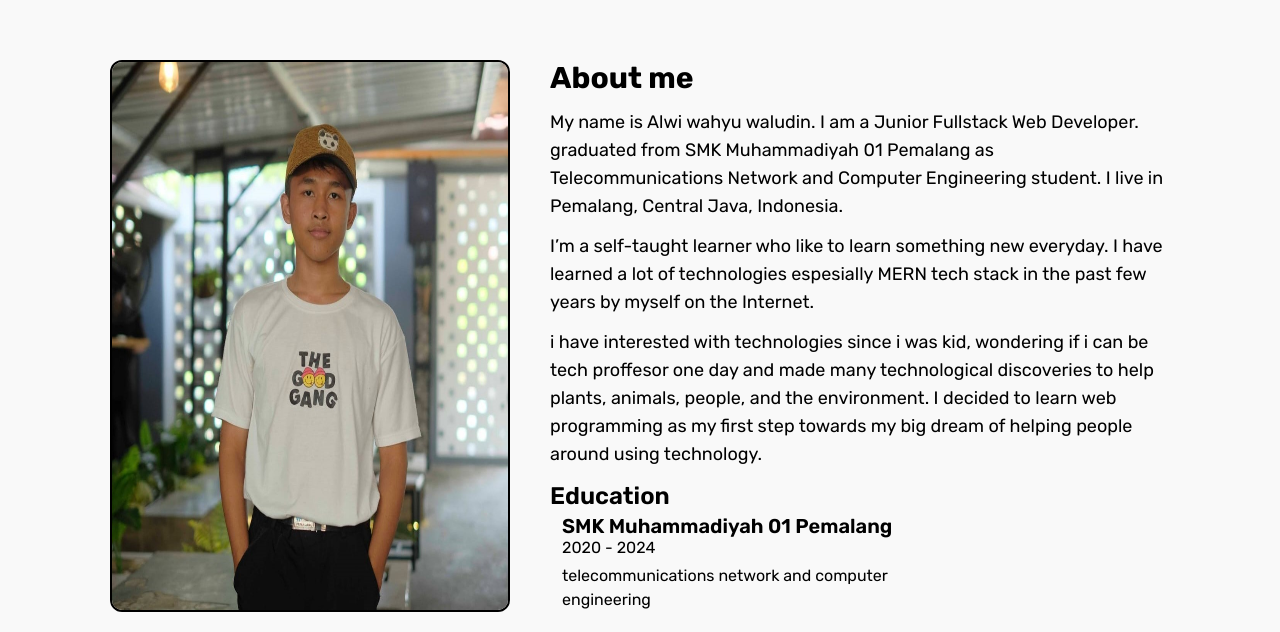
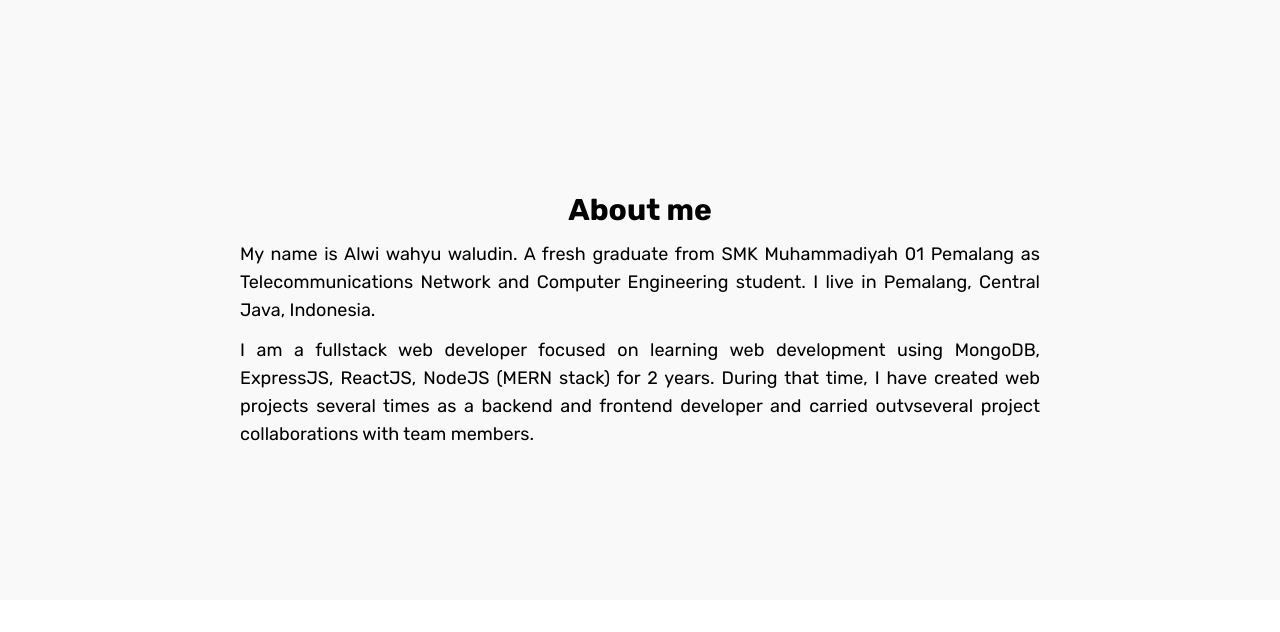
Before and after one commit to Alwisteins/web-portofolio, a Next.js app: page / in a window 1280 px wide. Shown: the part 768-1400 px from the top of the page. After the commit the page ends 1368 px from the top, so only its background shows below. Built offline with nearby package versions, Linux system fonts and the light colour scheme.

Commit message:
add about section

```diff
--- a/src/section/about/About.tsx
+++ b/src/section/about/About.tsx
@@ -1,51 +1,19 @@
-import Image from "next/image";
-import AlwiProfilePict from "@/alwi-django.jpeg";
-
 export default function About() {
   return (
-    <div className="flex justify-center p-5 space-x-10">
-      <Image
-        src={AlwiProfilePict}
-        alt="Alwi Main Image"
-        quality={100}
-        priority
-        width={400}
-        height={350}
-        className="rounded-xl border-2 border-black"
-      />
-
-      <div className="w-2/4">
-        <h1 className="font-bold sm:text-3xl text-lg">About me</h1>
-        <p className="text-xs sm:text-lg pt-3">
-          My name is Alwi wahyu waludin. I am a Junior Fullstack Web Developer.
-          graduated from SMK Muhammadiyah 01 Pemalang as Telecommunications
-          Network and Computer Engineering student. I live in Pemalang, Central
-          Java, Indonesia.
-        </p>
-        <p className="text-xs sm:text-lg pt-3">
-          I’m a self-taught learner who like to learn something new everyday. I
-          have learned a lot of technologies espesially MERN tech stack in the
-          past few years by myself on the Internet.
-        </p>
-        <p className="text-xs sm:text-lg pt-3">
-          i have interested with technologies since i was kid, wondering if i
-          can be tech proffesor one day and made many technological discoveries
-          to help plants, animals, people, and the environment. I decided to
-          learn web programming as my first step towards my big dream of helping
-          people around using technology.
-        </p>
-        <h1 className="font-semibold text-base sm:text-2xl pt-3">Education</h1>
-        <h2 className="text-sm sm:text-xl font-semibold pl-3">
-          SMK Muhammadiyah 01 Pemalang
-        </h2>
-        <p className="text-xs sm:text-base pl-3 relative top-[-4px]">
-          2020 - 2024
-        </p>
-        <p className="text-xs sm:text-base pl-3">
-          telecommunications network and computer <br />
-          engineering
-        </p>
-      </div>
+    <div className="px-10 py-10 sm:px-60 sm:h-[70vh] flex flex-col items-center justify-center">
+      <h1 className="font-bold text-center sm:text-3xl text-2xl">About me</h1>
+      <p className="text-xs text-justify sm:text-lg pt-3">
+        My name is Alwi wahyu waludin. A fresh graduate from SMK Muhammadiyah 01
+        Pemalang as Telecommunications Network and Computer Engineering student.
+        I live in Pemalang, Central Java, Indonesia.
+      </p>
+      <p className="text-xs text-justify sm:text-lg pt-3">
+        I am a fullstack web developer focused on learning web development using
+        MongoDB, ExpressJS, ReactJS, NodeJS (MERN stack) for 2 years. During
+        that time, I have created web projects several times as a backend and
+        frontend developer and carried outvseveral project collaborations with
+        team members.
+      </p>
     </div>
   );
 }
```
